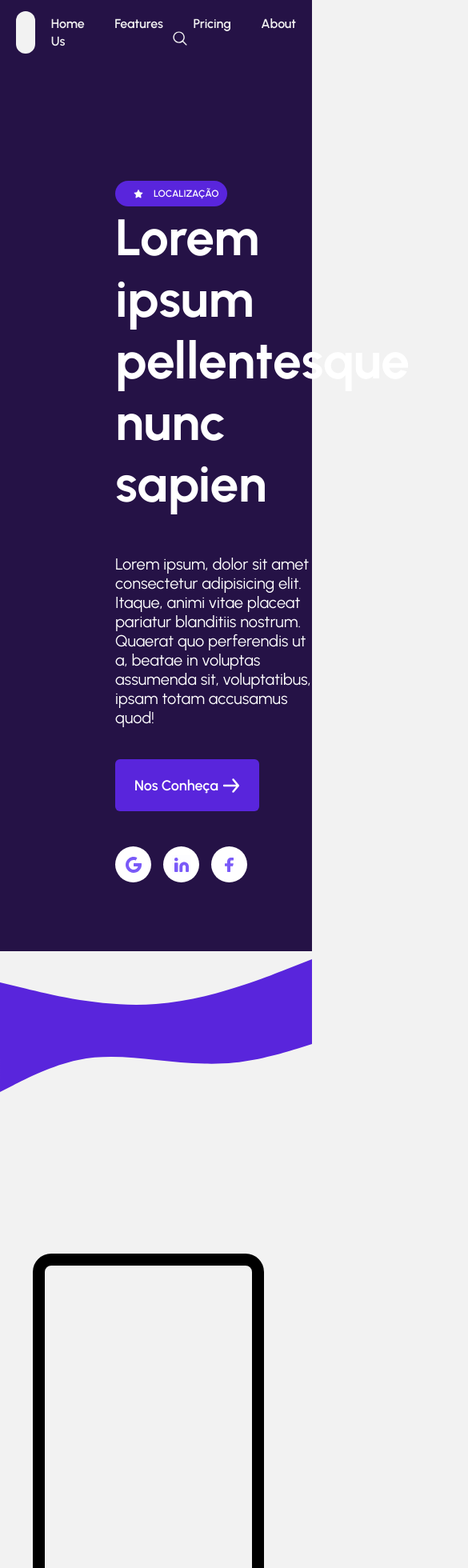
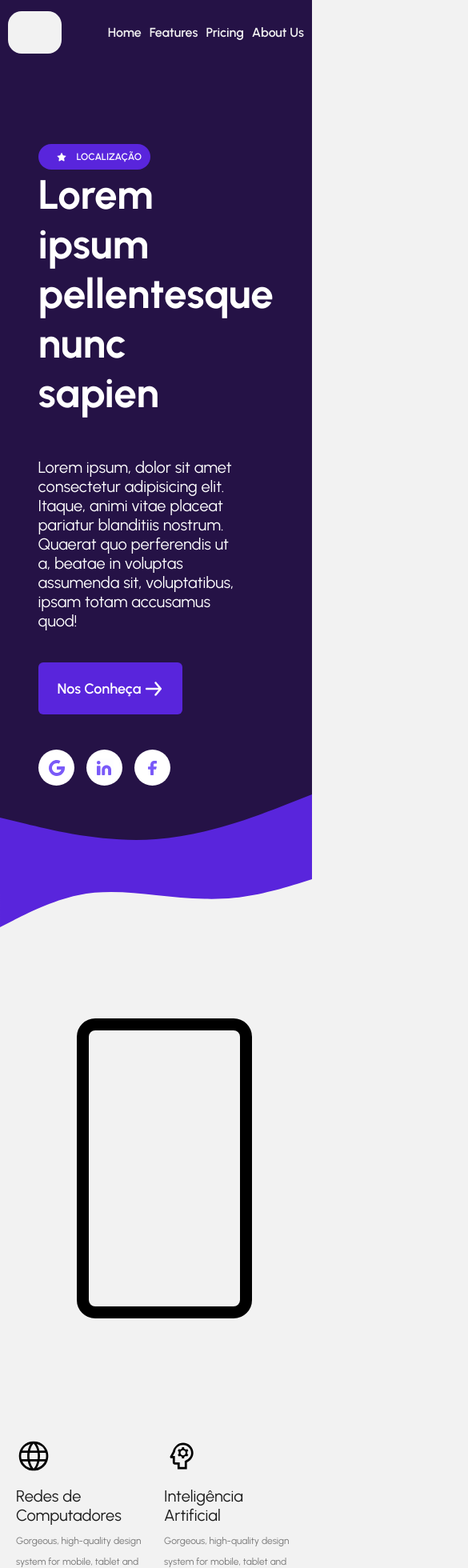
Before and after one commit to cbcc-ufpa/web-client, a React (Vite) app: page / in a window 390 px wide. Shown: the top 1960 px of the page at 80% size, 585 px wide, since content can reach past the window. Built offline with nearby package versions, Linux system fonts and the light colour scheme.

Commit message:
update: arrumei a responsividade

```diff
--- a/src/components/AreaCard.css
+++ b/src/components/AreaCard.css
@@ -1,6 +1,9 @@
 .area_card{
-    width: 255px;
-    min-height: 176px;
+    display: flex;
+    flex-direction: column;
+    justify-content: center;
+    max-width: 255px;
+    min-height: 193px;
     margin-bottom: 60px;
 }
 
--- a/src/components/Home.css
+++ b/src/components/Home.css
@@ -28,12 +28,18 @@ header {
   background-color: var(--purple);
 }
 
-header .header_icon {
-  width: 67px;
+header .header_icon{
+  min-width: 67px;
   height: 53px;
   border-radius: 17px;
   background-color: var(--white);
   margin-right: 20px;
+}
+
+header .header_links{
+  display: flex;
+  justify-content: flex-end;
+  width: 100%;
 }
 
 header .header_links a {
@@ -41,7 +47,7 @@ header .header_links a {
   font-size: 16px;
   font-weight: 600;
   text-decoration: none;
-  margin-right: 37.5px;
+  margin-left: 30px;
 }
 
 header .header_links img {
@@ -50,26 +56,29 @@ header .header_links img {
   margin-left: 97px;
 }
 
-main {
-  justify-content: space-between;;
+main{
+  justify-content: space-between;
 }
 
-main .container_home {
+main .container_home{
   display: flex;
   justify-content: space-between;
   background-color: var(--purple);
   color: white;
-  padding: 146px 144px;
+  padding: 100px 10px;
 }
 
 .wave{
   width: 100%;
-  margin-top: -410px;
+  margin-top: -290px;
+}
+
+.hero_rigth{
+  margin: auto;
 }
 
 .hero_rigth img{
-  max-width: 100%;
-  margin-top: 10px;
+  width: 110%;
 }
 
 .localization {
@@ -94,13 +103,13 @@ main .container_home {
 }
 
 .content_home {
+  margin: 0 auto;
   width: 50%;
-  margin-bottom: 200px;
 }
 
 .content_home > h1 {
   max-width: 620px;
-  font-size: 64px;
+  font-size: 4.8rem;
   font-weight: 700;
   margin-bottom: 50px;
 }
@@ -185,19 +194,18 @@ main .social_links a:hover svg {
     max-width: 100%;
     background-color: var(--white);
     padding: 0px 176px;
-    margin-top: -11.875rem;
 }
 
 .phone, .info_areas{
-  margin: 378px 0 160px 0;
+  margin: 100px 0 160px 0;
 }
 
 .main_areas .phone{
-    min-width: 289px;
+    width: 289px;
     height: 627px;
     border: 15px solid black;
+    margin-right: 50px;
     border-radius: 23px;
-    margin-right: 100px;
 }
 
 .main_areas .info_areas{
@@ -205,7 +213,10 @@ main .social_links a:hover svg {
 }
 
 .info_cards{
+  display: flex;
+  flex-direction: column;
   max-width: 300px;
+  margin-right: 20px;
 }
 
 .main_questions{
@@ -284,10 +295,12 @@ main .social_links a:hover svg {
 }
 
 .main_map{
-  width: 600px;
-  margin: auto;
+  display: flex;
+  flex-direction: column;
+  align-items: center;
+  justify-content: center;
   background-color: var(--white);
-  margin-bottom: 100px;
+  margin: 0 20px 100px 20px;
 }
 
 .main_map h1{
@@ -299,7 +312,7 @@ main .social_links a:hover svg {
 }
 
 .main_map img{
-  width: 600px;
+  max-width: 100%;
   height: 375px;
 }
 
@@ -310,6 +323,7 @@ main .social_links a:hover svg {
   margin-top: 140px;
   text-align: center;
   margin: 0 15px;
+  padding: 0 15px;
 }
 
 .main_claim h1{
@@ -331,14 +345,14 @@ main .social_links a:hover svg {
 }
 
 .username_typecomment {
-  width: 750px;
+  width: 100%;
   display: flex;
-  justify-content: space-around;
+  justify-content: center;
 }
 
 .username_typecomment-estiloso select { /* <select> */
   background: transparent; /* importante para exibir o novo ícone */
-  width: 289px;
+  width: 50%;
   padding: 5px;
   font-size: 16px;
   line-height: 1;
@@ -348,7 +362,7 @@ main .social_links a:hover svg {
 }
 
 .username_typecomment select {
-  max-width: 289px;
+  max-width: 50%;
   height: 48px;
   border-radius: 6px;
   border: 1px solid var(--softGray);
@@ -367,7 +381,7 @@ main .social_links a:hover svg {
 }
 
 .user_name{
-  max-width: 255px;
+  max-width: 50%;
   height: 48px;
   border: 1px solid var(--softGray);
   padding: 0 0 0 36px;
@@ -381,6 +395,7 @@ main .social_links a:hover svg {
   font-size: 16px;
   line-height: 26px;
   color: var(--gray);
+  margin-right: 10px;
 }
 
 .user_name:focus{
@@ -467,6 +482,24 @@ main .social_links a:hover svg {
   background-color: var(--softPurple);
 }
 
+@media (max-width: 1600px){
+  .wave{
+    margin-top: -280px;
+  }
+}
+
+@media (max-width: 1400px){
+  .wave{
+    margin-top: -260px;
+  }
+}
+
+@media (max-width: 1200px){
+  .wave{
+    margin-top: -245px;
+  }
+}
+
 @media (max-width: 1100px){
   .hero_rigth img{
     width: 0;
@@ -476,7 +509,12 @@ main .social_links a:hover svg {
     padding: 20px;
   }
 
+  main .container_home{
+    padding-bottom: 200px;
+  }
+
   .wave{
+    margin-top: -160px;
     margin-bottom: 10px;
   }
 
@@ -491,9 +529,9 @@ main .social_links a:hover svg {
   .main_areas .phone{
     align-items: center;
     justify-content: none;
-    width: 289px;
-    height: 500px;
-    margin-right: 20px;
+    width: 250px;
+    height: 400px;
+    margin-right: 0;
     margin-bottom: 0;
   }
 
@@ -508,10 +546,78 @@ main .social_links a:hover svg {
 
 @media(max-width: 750px){
   .user_comment{
-    width: 575px;
+    width: 525px;
   }
 }
 
-/*@midia(max-width: 414px){
+@media(max-width: 630px){
+  .user_comment{
+    width: 425px;
+  }
 
-}*/
+  .wave{
+    margin-top: -100px;
+  }
+
+  .main_areas{
+    padding: 0 0 0 20px;
+  }
+}
+
+@media(max-width: 550px){
+  main .container_home{
+    padding-left: 0;
+  }
+
+  .content_home > h1 {
+    font-size: 3.5rem;
+  }
+
+  header .header_links a{
+    margin-left: 10px;
+  }
+
+  header .header_icon{
+    margin-right: 0px;
+  }
+
+  .user_comment{
+    width: 350px;
+  }
+
+  .main_areas .phone{
+    width: 219px;
+    height: 375px;
+  }
+
+  .main_map img{
+    max-width: 100%;
+    height: 330px;
+  }
+
+}
+
+@media(max-width: 400px){
+  header{
+    padding: 10px;
+  }
+
+  .content_home > h1 {
+    font-size: 3.2rem;
+  }
+
+  .arrow_right, .arrow_left{
+    min-width: 35px;
+    min-height: 35px;
+  }
+
+  .arrow_right img, .arrow_left img{
+    width: 20px;
+  }
+
+  .main_map img{
+    max-width: 100%;
+    height: 250px;
+  }
+
+}
--- a/src/components/Home.jsx
+++ b/src/components/Home.jsx
@@ -33,7 +33,7 @@ const Home = () => {
           <a href="https://github.com/jonas-al">Pricing</a>
           <a href="https://github.com/jonas-al">About Us</a>
 
-          <img src={Lupa} alt="Lupa Icon" />
+          {/*<img src={Lupa} alt="LupaIcon" />*/}
         </div>
       </header>
 
@@ -140,15 +140,15 @@ const Home = () => {
         <div className="up">
           <MemberCard memberPhoto={User} memberName={"Samuel Willson"} memberJob={"Digital Artist"} />
           <MemberCard memberPhoto={User} memberName={"Angelina Hellhop"} memberJob={"UX/UI Designer"} />
-          <MemberCard memberPhoto={User} memberName={"Kyle Generale"} memberJob={"Photographer"} />
-          <MemberCard memberPhoto={User} memberName={"Joey Taylor"} memberJob={"Chief SMM"} />
+          {/*<MemberCard memberPhoto={User} memberName={"Kyle Generale"} memberJob={"Photographer"} />
+          <MemberCard memberPhoto={User} memberName={"Joey Taylor"} memberJob={"Chief SMM"} />*/}
         </div>
 
         <div className="down">
           <MemberCard memberPhoto={User} memberName={"Samuel Willson"} memberJob={"Digital Artist"} />
           <MemberCard memberPhoto={User} memberName={"Angelina Hellhop"} memberJob={"UX/UI Designer"} />
-          <MemberCard memberPhoto={User} memberName={"Kyle Generale"} memberJob={"Photographer"} />
-          <MemberCard memberPhoto={User} memberName={"Joey Taylor"} memberJob={"Chief SMM"} />
+          {/*<MemberCard memberPhoto={User} memberName={"Kyle Generale"} memberJob={"Photographer"} />
+          <MemberCard memberPhoto={User} memberName={"Joey Taylor"} memberJob={"Chief SMM"} />*/}
 
         </div>
       </div>
@@ -163,11 +163,11 @@ const Home = () => {
             <img src={ArrowLilac} alt="Arrow Icon" />
           </div>
 
-          <CommentsCard
+          {/*<CommentsCard
             comment={"Antes eu sofriah :,( ... agora eu sou friah"}
             userName={"Gótica Taradah"}
             userJob={"Digital Artist at Digital Group"}
-            userPhoto={User} />
+    userPhoto={User} />*/}
 
           {/*<CommentsCard
             comment={"Puta, vagabunda, intere$$eira. Eu fazendo meu trabalho escutando só besteira"}
```
